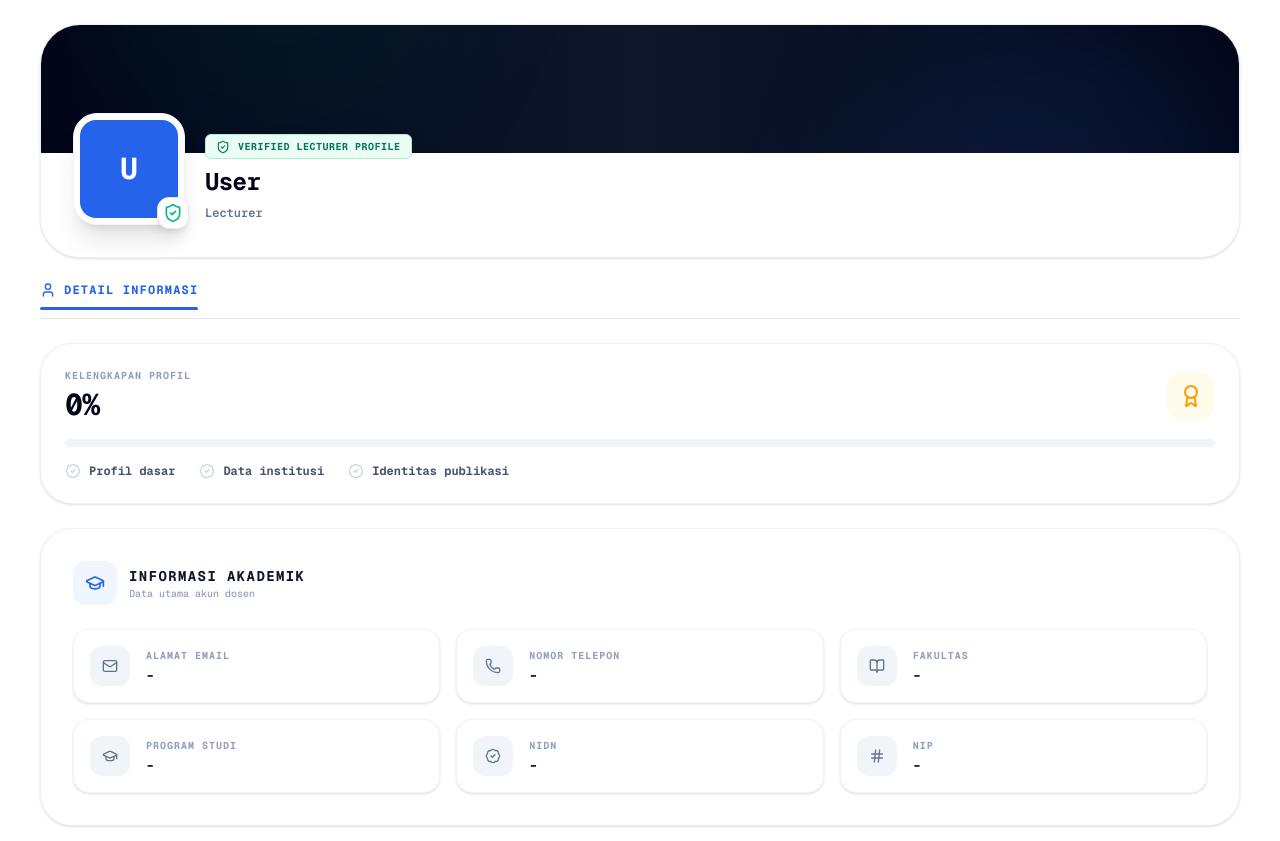
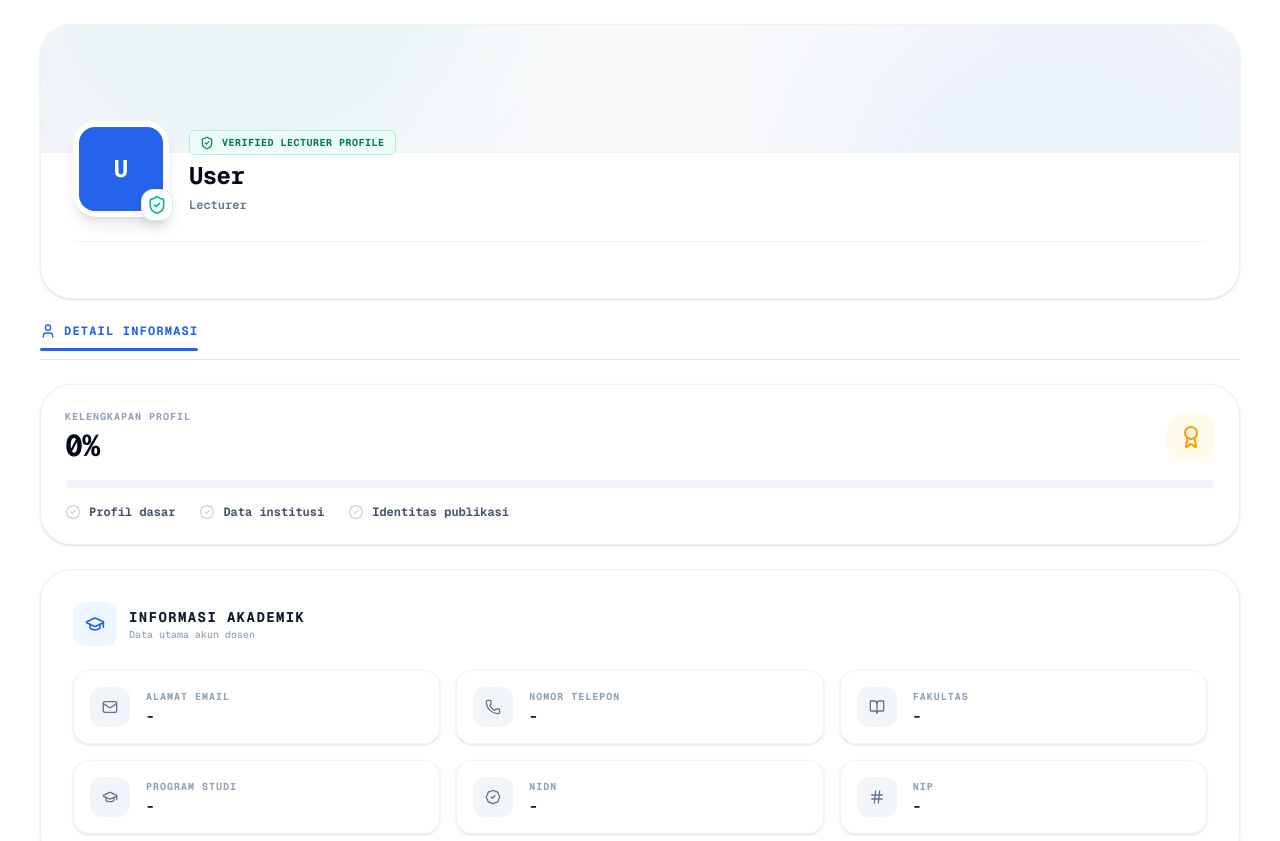
Before and after one commit to Umam07/FE-PentaDosen, a React (Vite) app: page /profile in a window 1280 px wide. Shown: the top 841 px of the page. Built offline with nearby package versions, Linux system fonts and the light colour scheme.

Commit message:
style(profile): redesign profile header banner and fix page title resolution

```diff
--- a/src/components/layout/Layout.tsx
+++ b/src/components/layout/Layout.tsx
@@ -130,6 +130,14 @@ export default function Layout({ user, setUser }: { user: any, setUser: any }) {
   // Cari nama halaman aktif (termasuk children)
   // Cari nama halaman aktif (termasuk children)
   const currentPage = (() => {
+    // Custom route matching for non-sidebar pages
+    if (location.pathname === '/profile') {
+      return { name: 'Profil Diri' };
+    }
+    if (location.pathname.startsWith('/admin/lecturers/')) {
+      return { name: 'Detail Performa Dosen' };
+    }
+
     // 1. Cari yang paling spesifik (cocok pathname + query search)
     for (const item of navItems) {
       if (item.children) {
--- a/src/pages/profilediri/Profile.tsx
+++ b/src/pages/profilediri/Profile.tsx
@@ -591,22 +591,21 @@ export default function Profile({ user, setUser }: { user: any; setUser: any })
         <motion.div
           initial={{ opacity: 0, y: -20 }}
           animate={{ opacity: 1, y: 0 }}
-          className="overflow-hidden rounded-[2.5rem] border border-slate-200/60 bg-white shadow-sm dark:border-slate-800 dark:bg-slate-900"
+          className="overflow-hidden rounded-[2rem] border border-slate-200/60 bg-white shadow-sm dark:border-slate-800 dark:bg-slate-900"
         >
-          {/* Header Cover Banner */}
-          <div className="h-32 w-full bg-gradient-to-r from-slate-950 via-slate-900 to-slate-950 dark:from-slate-950 dark:via-slate-900 dark:to-slate-950 relative overflow-hidden">
+          {/* Header Cover Banner (Adaptive, Premium & Shorter) */}
+          <div className="h-28 sm:h-32 w-full bg-gradient-to-r from-slate-100 via-slate-50 to-slate-100 dark:from-slate-950 dark:via-slate-900 dark:to-slate-950 relative overflow-hidden border-b border-slate-200/40 dark:border-slate-800/50">
             {/* Soft decorative glow */}
-            <div className="absolute top-0 right-0 w-96 h-96 bg-primary-500/10 rounded-full blur-3xl" />
-            <div className="absolute bottom-0 left-10 w-96 h-96 bg-emerald-500/5 rounded-full blur-3xl" />
+            <div className="absolute top-0 right-0 w-96 h-96 bg-primary-500/5 dark:bg-primary-500/10 rounded-full blur-3xl" />
+            <div className="absolute bottom-0 left-10 w-96 h-96 bg-emerald-500/5 dark:bg-emerald-500/5 rounded-full blur-3xl" />
           </div>
 
-          {/* Profile details & KPI stats row */}
+          {/* Profile details & KPI stats container */}
           <div className="px-6 pb-6 pt-0 sm:px-8 sm:pb-8">
-            <div className="flex flex-col xl:flex-row xl:items-end xl:justify-between gap-6 -mt-10 relative z-10">
-              {/* Profile details left */}
-              <div className="flex flex-col sm:flex-row items-center sm:items-end gap-5 text-center sm:text-left">
+            {/* Profile details row */}
+            <div className="flex flex-col sm:flex-row items-center sm:items-end gap-5 text-center sm:text-left -mt-8 relative z-10 mb-6">
               <div className="relative">
-                  <div className="h-28 w-28 rounded-3xl bg-white p-1.5 shadow-xl dark:bg-slate-900 border border-slate-100 dark:border-slate-800">
+                <div className="h-24 w-24 rounded-3xl bg-white p-1 shadow-lg dark:bg-slate-900 border-2 border-white dark:border-slate-800">
                   {user?.avatar ? (
                     <img
                       src={user.avatar}
@@ -614,7 +613,7 @@ export default function Profile({ user, setUser }: { user: any; setUser: any })
                       className="h-full w-full rounded-2xl object-cover"
                     />
                   ) : (
-                      <div className="flex h-full w-full items-center justify-center rounded-2xl bg-primary-600 text-3xl font-black text-white">
+                    <div className="flex h-full w-full items-center justify-center rounded-2xl bg-primary-600 text-2xl font-black text-white">
                       {user?.name?.charAt(0) || 'U'}
                     </div>
                   )}
@@ -624,7 +623,7 @@ export default function Profile({ user, setUser }: { user: any; setUser: any })
                 </div>
               </div>
 
-                <div className="space-y-2 pb-1">
+              <div className="space-y-1.5 pb-1">
                 <div className="inline-flex items-center gap-2 rounded-md border border-emerald-200 bg-emerald-50 px-2.5 py-1 text-[10px] font-black uppercase tracking-wider text-emerald-700 dark:border-emerald-900/40 dark:bg-emerald-950/20 dark:text-emerald-300">
                   <ShieldCheck className="h-3.5 w-3.5" />
                   Verified Lecturer Profile
@@ -647,12 +646,15 @@ export default function Profile({ user, setUser }: { user: any; setUser: any })
               </div>
             </div>
 
-              {/* Stats right */}
-              <div className="grid w-full grid-cols-1 gap-3 sm:grid-cols-3 xl:w-auto xl:pb-1">
+            {/* Elegant Divider */}
+            <div className="h-px w-full bg-slate-100 dark:bg-slate-800 mb-6" />
+
+            {/* KPI Stats Row (Full Width - Zero Overlap!) */}
+            <div className="grid grid-cols-1 gap-4 sm:grid-cols-3 w-full">
               {stats?.map((stat, i) => (
                 <div
                   key={i}
-                    className="flex min-h-[92px] items-center gap-4 rounded-2xl border border-slate-200 bg-gradient-to-br from-slate-50 to-white/85 px-5 py-4 dark:border-slate-800 dark:bg-gradient-to-br dark:from-slate-950/50 dark:to-slate-900/30 xl:min-w-[210px] shadow-sm hover:shadow-md hover:border-slate-300 dark:hover:border-slate-700 transition-all duration-300 group"
+                  className="flex min-h-[92px] items-center gap-4 rounded-2xl border border-slate-200 bg-gradient-to-br from-slate-50 to-white/85 px-5 py-4 dark:border-slate-800 dark:bg-gradient-to-br dark:from-slate-950/50 dark:to-slate-900/30 shadow-sm hover:shadow-md hover:border-slate-300 dark:hover:border-slate-700 transition-all duration-300 group"
                 >
                   <div className={`flex h-11 w-11 shrink-0 items-center justify-center rounded-xl ${stat.color} transition-transform duration-300 group-hover:scale-110 shadow-sm`}>
                     <stat.icon className="h-5 w-5" />
@@ -663,7 +665,6 @@ export default function Profile({ user, setUser }: { user: any; setUser: any })
                   </div>
                 </div>
               ))}
-              </div>
             </div>
           </div>
         </motion.div>
```
Lines whose indentation alone changed are shown as unchanged.
